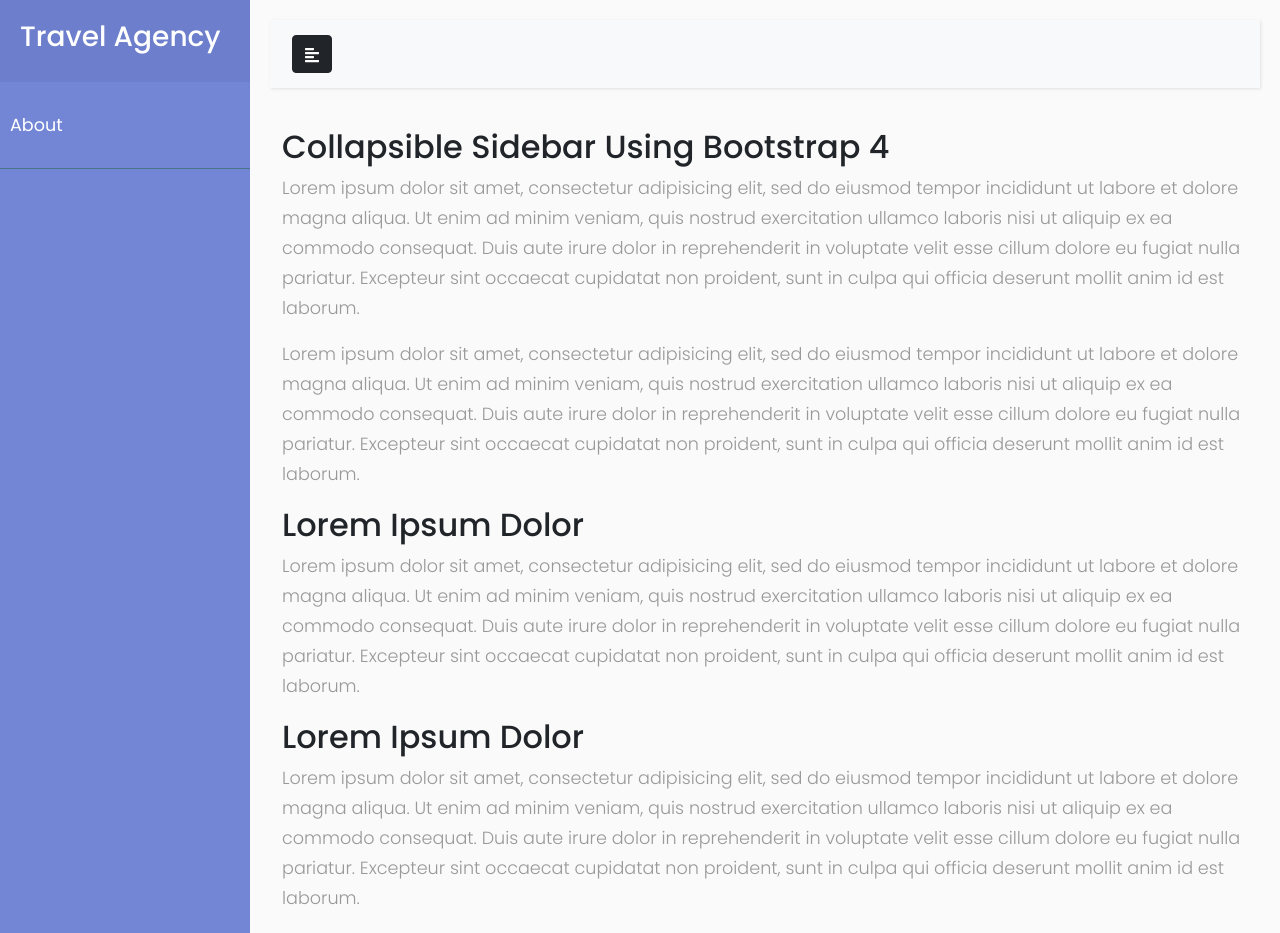
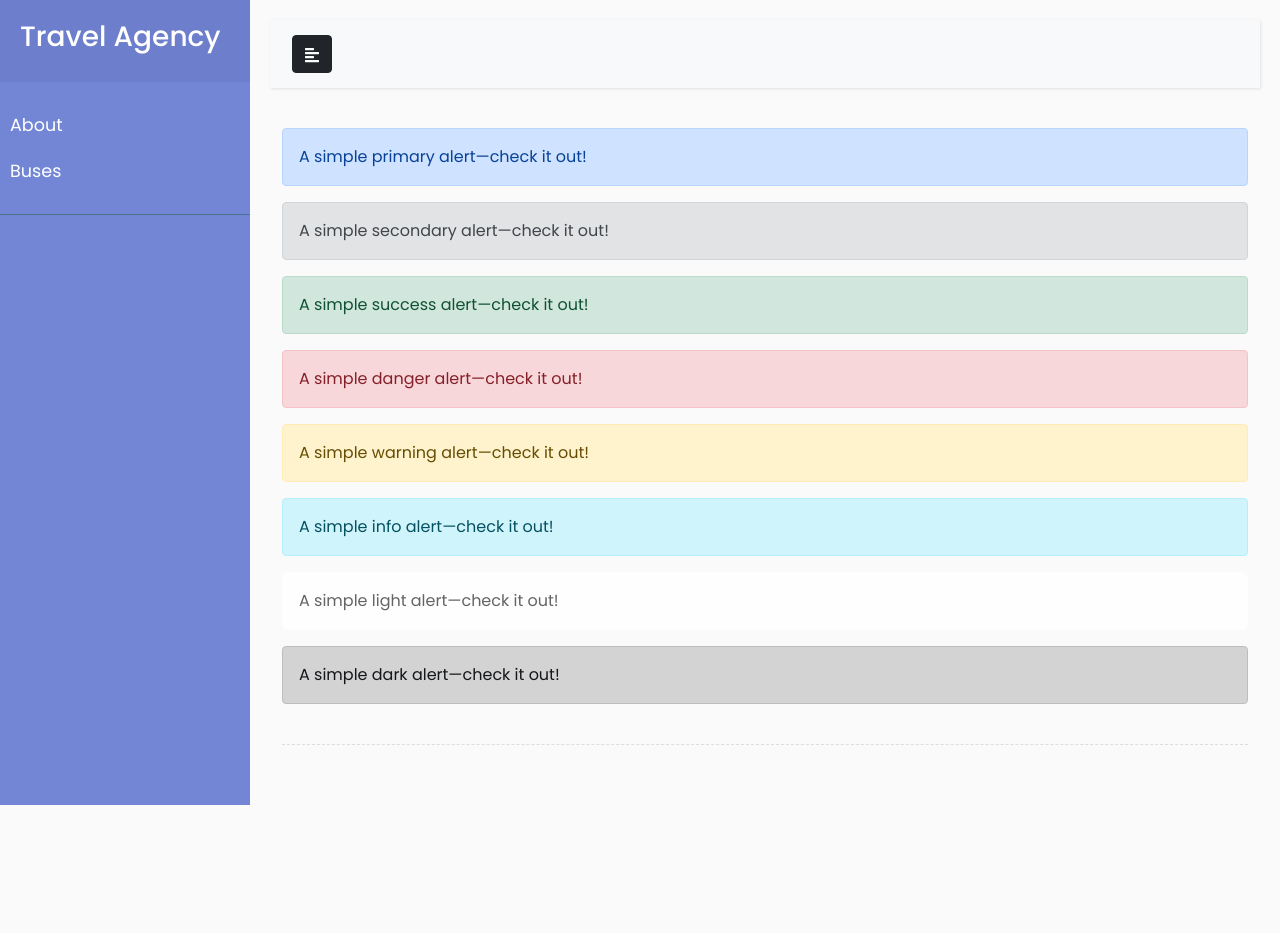
Before and after one commit to bypabloc/travel_agency_frontend, a Vue app: page / in a window 1280 px wide. Shown: the top 933 px of the page. After the commit the page ends 805 px from the top, so only its background shows below. Built offline with nearby package versions, Linux system fonts and the light colour scheme.

Commit message:
menu dynamic with vuex store

```diff
--- a/src/App.vue
+++ b/src/App.vue
@@ -1,40 +1,13 @@
 <template>
-    <!-- <NavBarCustom/>
-    <div class="container">
-        <LoaderViews/>
-    </div> -->
-
     <div class="wrapper">
         <SideBarCustom/>
-
         <div id="content">
             <NavBarCustom/>
-            <div
-                class="container"
-                >
-
-                <h2>Collapsible Sidebar Using Bootstrap 4</h2>
-                <p>Lorem ipsum dolor sit amet, consectetur adipisicing elit, sed do eiusmod tempor incididunt ut labore et dolore magna aliqua. Ut enim ad minim veniam, quis nostrud exercitation ullamco laboris nisi ut aliquip ex ea commodo consequat. Duis aute irure dolor in reprehenderit in voluptate velit esse cillum dolore eu fugiat nulla pariatur. Excepteur sint occaecat cupidatat non proident, sunt in culpa qui officia deserunt mollit anim id est laborum.</p>
-                <p>Lorem ipsum dolor sit amet, consectetur adipisicing elit, sed do eiusmod tempor incididunt ut labore et dolore magna aliqua. Ut enim ad minim veniam, quis nostrud exercitation ullamco laboris nisi ut aliquip ex ea commodo consequat. Duis aute irure dolor in reprehenderit in voluptate velit esse cillum dolore eu fugiat nulla pariatur. Excepteur sint occaecat cupidatat non proident, sunt in culpa qui officia deserunt mollit anim id est laborum.</p>
-
+            <div class="container">
+                <LoaderViews/>
                 <div class="line"></div>
-
-                <h2>Lorem Ipsum Dolor</h2>
-                <p>Lorem ipsum dolor sit amet, consectetur adipisicing elit, sed do eiusmod tempor incididunt ut labore et dolore magna aliqua. Ut enim ad minim veniam, quis nostrud exercitation ullamco laboris nisi ut aliquip ex ea commodo consequat. Duis aute irure dolor in reprehenderit in voluptate velit esse cillum dolore eu fugiat nulla pariatur. Excepteur sint occaecat cupidatat non proident, sunt in culpa qui officia deserunt mollit anim id est laborum.</p>
-
-                <div class="line"></div>
-
-                <h2>Lorem Ipsum Dolor</h2>
-                <p>Lorem ipsum dolor sit amet, consectetur adipisicing elit, sed do eiusmod tempor incididunt ut labore et dolore magna aliqua. Ut enim ad minim veniam, quis nostrud exercitation ullamco laboris nisi ut aliquip ex ea commodo consequat. Duis aute irure dolor in reprehenderit in voluptate velit esse cillum dolore eu fugiat nulla pariatur. Excepteur sint occaecat cupidatat non proident, sunt in culpa qui officia deserunt mollit anim id est laborum.</p>
-
-                <div class="line"></div>
-
-                <h3>Lorem Ipsum Dolor</h3>
-                <p>Lorem ipsum dolor sit amet, consectetur adipisicing elit, sed do eiusmod tempor incididunt ut labore et dolore magna aliqua. Ut enim ad minim veniam, quis nostrud exercitation ullamco laboris nisi ut aliquip ex ea commodo consequat. Duis aute irure dolor in reprehenderit in voluptate velit esse cillum dolore eu fugiat nulla pariatur. Excepteur sint occaecat cupidatat non proident, sunt in culpa qui officia deserunt mollit anim id est laborum.</p>
             </div>
-
         </div>
-
     </div>
 </template>
 
@@ -93,4 +66,11 @@ ul ul a {
     min-height: 100vh;
     transition: all 0.3s;
 }
+
+.line {
+    width: 100%;
+    height: 1px;
+    border-bottom: 1px dashed #ddd;
+    margin: 40px 0;
+}
 </style>
--- a/src/components/NavBarCustom.vue
+++ b/src/components/NavBarCustom.vue
@@ -57,7 +57,6 @@ export default {
     setup() {
 
         const {
-            getMenuItems: menu,
             isOpenSideBarChange,
             isOpenNavBarChange,
             isOpenSideBar,
@@ -65,7 +64,6 @@ export default {
         } = useConfig()
 
         return {
-            menu,
             isOpenSideBarChange,
             isOpenNavBarChange,
             isOpenSideBar,
@@ -92,14 +90,7 @@ export default {
 }
 
 .navbar-button-hide {
-    display: none;
-}
-
-.line {
-    width: 100%;
-    height: 1px;
-    border-bottom: 1px dashed #ddd;
-    margin: 40px 0;
+    display: none !important;
 }
 
 .dropdown-toggle::after {
--- a/src/components/SideBarCustom.vue
+++ b/src/components/SideBarCustom.vue
@@ -12,16 +12,36 @@
             <li>
                 <a href="#">About</a>
             </li>
+            <li v-for="(item, index) in menu" :key="index"
+                :class="
+                {
+                    'active': path == item.path,
+                }
+                "
+                >
+                <template v-if="item.isActive">
+                    <router-link :to="item.path" class="" active-class="active">{{item.text}}</router-link>
+                    <hr class="dropdown-divider" v-if="item.divider">
+                </template>
+            </li>
         </ul>
     </nav>
 </template>
 
 <script>
+import { useRoute } from 'vue-router'
+import { computed } from 'vue'
 import useConfig from '@/composables/useConfig'
 
 export default {
     name: 'SideBarCustom',
     setup(props, ctx) {
+
+        const route = useRoute();
+
+        const path = computed(() =>route.path)
+
+        console.log('path', path)
 
         const {
             getMenuItems: menu,
@@ -33,6 +53,7 @@ export default {
 
         return {
             menu,
+            path,
             isOpenSideBarChange,
             isOpenNavBarChange,
             isOpenSideBar,
```
